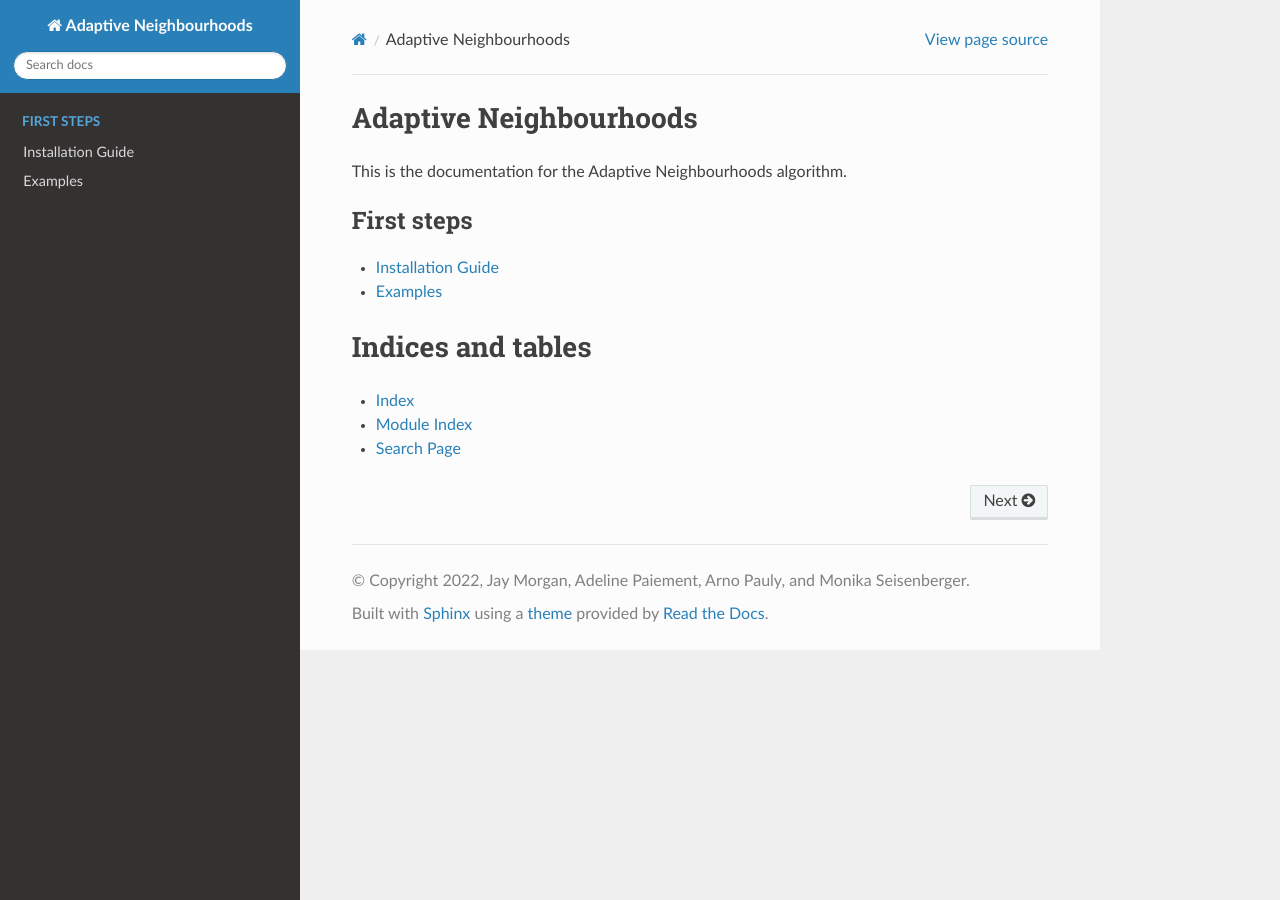
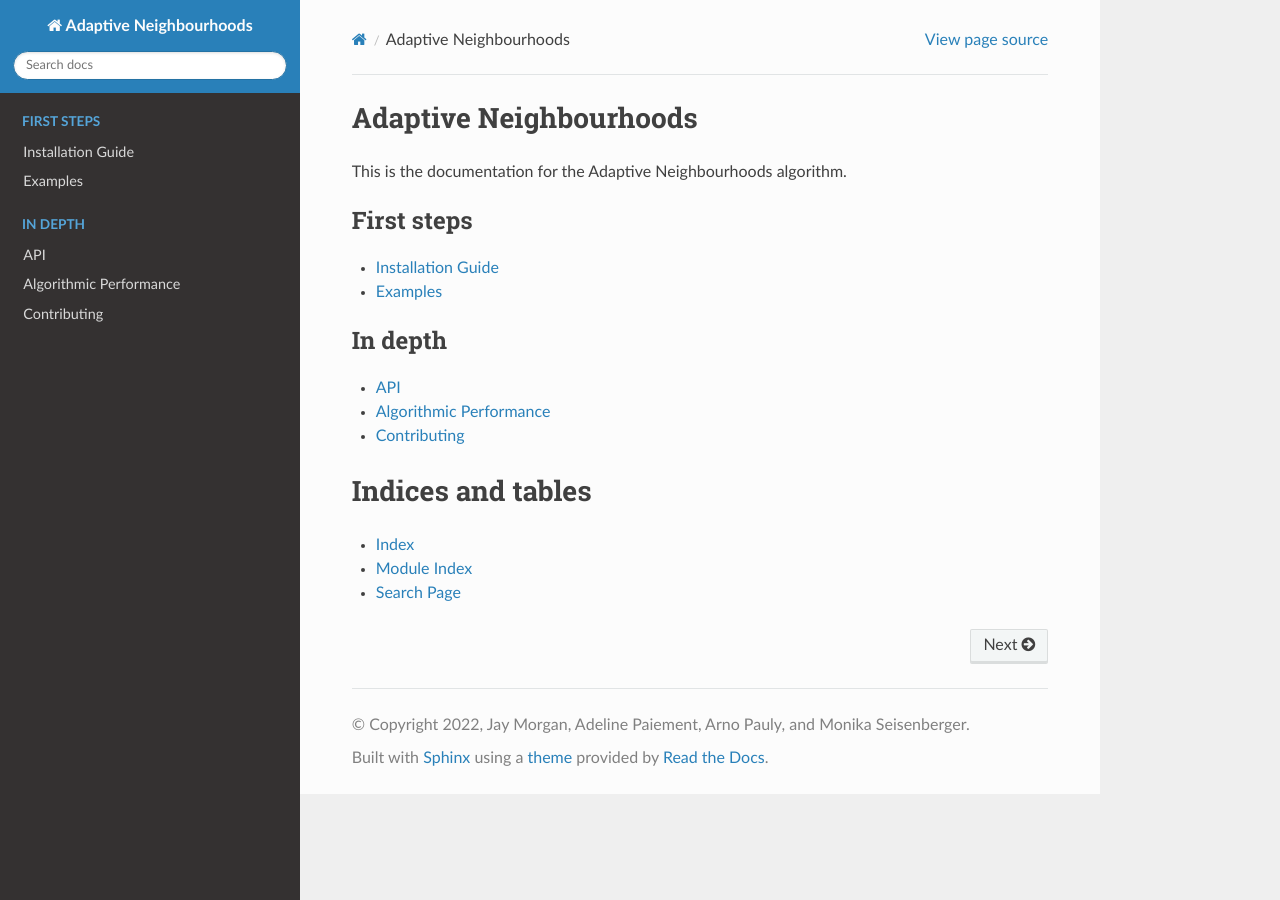
Before and after one commit to jaypmorgan/adaptive-neighbourhoods, a Sphinx documentation site: the page built from docs/index.rst, in a window 1280 px wide. Built offline with Sphinx 7.4.7 and the Read the Docs theme 2.0.0, drawn with Linux system fonts in a browser that asks for light colours; part of the change alters nothing that is shown.

Commit message:
Fix indentation of docs

```diff
--- a/docs/index.rst
+++ b/docs/index.rst
@@ -17,10 +17,10 @@ This is the documentation for the Adaptive Neighbourhoods algorithm.
 
 .. toctree::
    :maxdepth: 2
-   1. :caption: In depth
+   :caption: In depth
 
-   2. api
-      performance
+   api
+   performance
    contributing
 
 
```
